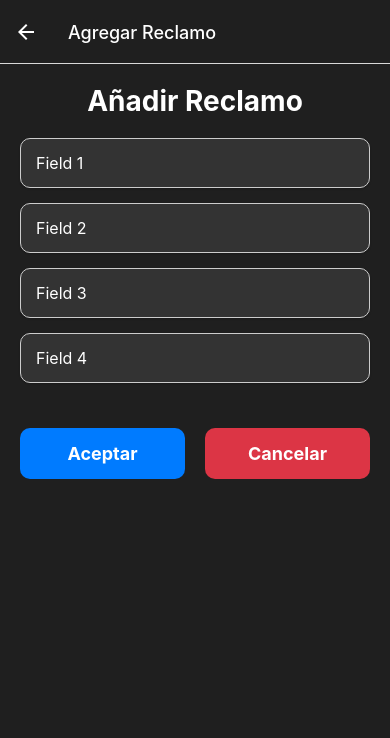
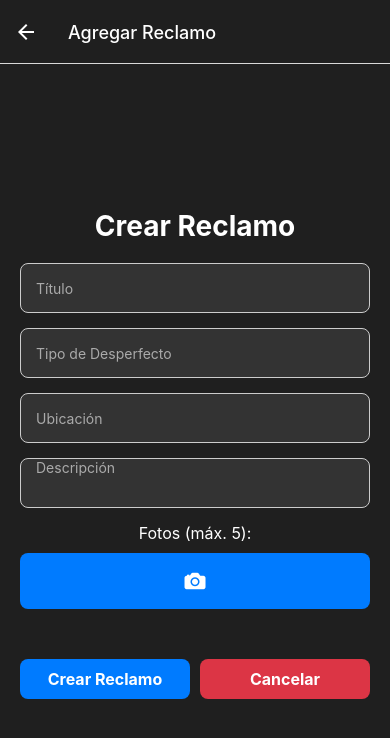
Before and after one commit to KanyeIsTheGoat/godio, a React Native app: screen /AddReclamo in a window 390 px wide. Shown: the top 738 px of the page. Built offline with nearby package versions, Linux system fonts and the light colour scheme.

Commit message:
campos modificados y todo en spanish

```diff
--- a/screens/AddDenunciaScreen.jsx
+++ b/screens/AddDenunciaScreen.jsx
@@ -111,7 +111,7 @@ const AddDenunciaScreen = ({ navigation }) => {
 
   return (
     <View style={styles.container}>
-      <Text style={styles.title}>Añadir Denuncia</Text>
+      <Text style={styles.title}>Crear Denuncia</Text>
       <TextInput
         style={styles.input}
         placeholder="Causa"
--- a/screens/AddPromotionScreen.jsx
+++ b/screens/AddPromotionScreen.jsx
@@ -32,7 +32,7 @@ const AddPromotionScreen = ({ navigation }) => {
 
     return (
       <ScrollView contentContainerStyle={styles.container}>
-      <Text style={styles.title}>Añadir Promoción</Text>
+        <Text style={styles.title}>Crear Promoción</Text>
         <TextInput
           style={styles.input}
           placeholder="Título"
@@ -91,7 +91,7 @@ const AddPromotionScreen = ({ navigation }) => {
         </TouchableOpacity>
         <View style={styles.buttonContainer}>
           <TouchableOpacity style={styles.buttonAccept} onPress={handleAccept}>
-          <Text style={styles.buttonText}>Añadir Promoción</Text>
+            <Text style={styles.buttonText}>Crear Promoción</Text>
           </TouchableOpacity>
           <TouchableOpacity style={styles.buttonCancel} onPress={handleCancel}>
             <Text style={styles.buttonText}>Cancelar</Text>
--- a/screens/AddReclamoScreen.jsx
+++ b/screens/AddReclamoScreen.jsx
@@ -1,54 +1,71 @@
 import React, { useState } from 'react';
 import { View, Text, TextInput, StyleSheet, TouchableOpacity, Alert, ScrollView } from 'react-native';
+import { Ionicons } from '@expo/vector-icons';
 
 const AddReclamoScreen = ({ navigation }) => {
-  const [field1, setField1] = useState('');
-  const [field2, setField2] = useState('');
-  const [field3, setField3] = useState('');
-  const [field4, setField4] = useState('');
+  const [title, setTitle] = useState('');
+  const [desperfectoType, setDesperfectoType] = useState('');
+  const [ubicacion, setUbicacion] = useState('');
+  const [description, setDescription] = useState('');
+  const [photos, setPhotos] = useState([]);
 
   const handleAccept = () => {
-    // Logica para guardar el reclamo (conectar con backend en el futuro)
-    const newReclamo = { field1, field2, field3, field4 };
-    console.log(newReclamo); // Enviar esto al backend más adelante
-    Alert.alert('Reclamo Added', 'The reclamo has been added successfully.');
-    navigation.goBack(); // Volver a la pantalla anterior
+    // Add logic to save the desperfecto
+    Alert.alert('Desperfecto Added', 'The desperfecto has been added successfully.');
+    navigation.goBack(); // Navigate back to the previous screen
   };
 
   const handleCancel = () => {
-    navigation.goBack(); // Volver a la pantalla anterior
+    navigation.goBack(); // Navigate back to the previous screen
+  };
+
+  const handleAddPhoto = () => {
+    if (photos.length < 5) {
+      // Logic to add a photo
+    } else {
+      Alert.alert('Maximum Reached', 'You can only add up to 5 photos.');
+    }
   };
 
   return (
     <ScrollView contentContainerStyle={styles.container}>
-      <Text style={styles.title}>Añadir Reclamo</Text>
+      <Text style={styles.title}>Crear Reclamo</Text>
       <TextInput
         style={styles.input}
-        placeholder="Field 1"
-        value={field1}
-        onChangeText={setField1}
+        placeholder="Título"
+        value={title}
+        onChangeText={setTitle}
+        placeholderTextColor="#AAAAAA"
       />
       <TextInput
         style={styles.input}
-        placeholder="Field 2"
-        value={field2}
-        onChangeText={setField2}
+        placeholder="Tipo de Desperfecto"
+        value={desperfectoType}
+        onChangeText={setDesperfectoType}
+        placeholderTextColor="#AAAAAA"
       />
       <TextInput
         style={styles.input}
-        placeholder="Field 3"
-        value={field3}
-        onChangeText={setField3}
+        placeholder="Ubicación"
+        value={ubicacion}
+        onChangeText={setUbicacion}
+        placeholderTextColor="#AAAAAA"
       />
       <TextInput
         style={styles.input}
-        placeholder="Field 4"
-        value={field4}
-        onChangeText={setField4}
+        placeholder="Descripción"
+        value={description}
+        onChangeText={setDescription}
+        multiline
+        placeholderTextColor="#AAAAAA"
       />
+      <Text style={styles.photoLabel}>Fotos (máx. 5):</Text>
+      <TouchableOpacity style={styles.photoButton} onPress={handleAddPhoto}>
+        <Ionicons name="camera" size={24} color="#FFFFFF" />
+      </TouchableOpacity>
       <View style={styles.buttonContainer}>
         <TouchableOpacity style={styles.buttonAccept} onPress={handleAccept}>
-          <Text style={styles.buttonText}>Aceptar</Text>
+          <Text style={styles.buttonText}>Crear Reclamo</Text>
         </TouchableOpacity>
         <TouchableOpacity style={styles.buttonCancel} onPress={handleCancel}>
           <Text style={styles.buttonText}>Cancelar</Text>
@@ -63,6 +80,7 @@ const styles = StyleSheet.create({
     flexGrow: 1,
     padding: 20,
     backgroundColor: '#1F1F1F',
+    justifyContent: 'center',
   },
   title: {
     fontSize: 28,
@@ -77,15 +95,23 @@ const styles = StyleSheet.create({
     borderWidth: 1,
     marginBottom: 15,
     paddingHorizontal: 15,
-    borderRadius: 10,
+    borderRadius: 8,
     backgroundColor: '#333333',
     color: '#FFFFFF',
+    textAlign: 'leftmargin',
+  },
+  photoLabel: {
     fontSize: 16,
-    shadowColor: '#000',
-    shadowOffset: { width: 0, height: 1 },
-    shadowOpacity: 0.2,
-    shadowRadius: 2,
-    elevation: 2,
+    color: '#FFFFFF',
+    marginBottom: 10,
+    textAlign: 'center',
+  },
+  photoButton: {
+    backgroundColor: '#007BFF',
+    padding: 15,
+    borderRadius: 8,
+    alignItems: 'center',
+    marginBottom: 20,
   },
   buttonContainer: {
     flexDirection: 'row',
@@ -94,25 +120,25 @@ const styles = StyleSheet.create({
   },
   buttonAccept: {
     backgroundColor: '#007BFF',
-    paddingVertical: 15,
-    paddingHorizontal: 30,
-    borderRadius: 10,
+    paddingVertical: 10,
+    paddingHorizontal: 20,
+    borderRadius: 8,
     alignItems: 'center',
     flex: 1,
-    marginRight: 10,
+    marginRight: 5,
   },
   buttonCancel: {
     backgroundColor: '#dc3545',
-    paddingVertical: 15,
-    paddingHorizontal: 30,
-    borderRadius: 10,
+    paddingVertical: 10,
+    paddingHorizontal: 20,
+    borderRadius: 8,
     alignItems: 'center',
     flex: 1,
-    marginLeft: 10,
+    marginLeft: 5,
   },
   buttonText: {
-    color: '#fff',
-    fontSize: 18,
+    color: '#FFFFFF',
+    fontSize: 16,
     fontWeight: 'bold',
   },
 });
--- a/screens/LoginScreen.jsx
+++ b/screens/LoginScreen.jsx
@@ -7,8 +7,8 @@ const LoginScreen = ({ navigation }) => {
 
   return (
     <View style={styles.container}>
-      <Text style={styles.title}>Sign In</Text>
-      <Text style={styles.subtitle}>Please fill up email and password to log in to your account</Text>
+      <Text style={styles.title}>Iniciar Sesión</Text>
+      <Text style={styles.subtitle}>Ingrese su mail y contraseña</Text>
       <TextInput
         style={styles.input}
         placeholder="Email"
@@ -26,10 +26,10 @@ const LoginScreen = ({ navigation }) => {
         secureTextEntry
       />
       <TouchableOpacity style={styles.button} onPress={() => navigation.navigate('Home')}>
-        <Text style={styles.buttonText}>Sign In</Text>
+        <Text style={styles.buttonText}>Iniciar Sesión</Text>
       </TouchableOpacity>
       <TouchableOpacity onPress={() => navigation.navigate('Register')}>
-        <Text style={styles.signUp}>Sign up</Text>
+        <Text style={styles.signUp}>Registrarse</Text>
       </TouchableOpacity>
     </View>
   );
--- a/screens/NotificationsScreen.jsx
+++ b/screens/NotificationsScreen.jsx
@@ -19,7 +19,7 @@ const NotificationsScreen = () => {
 
   return (
     <View style={styles.container}>
-      <Text style={styles.title}>Notifications</Text>
+      <Text style={styles.title}>Notificaciones</Text>
       <FlatList
         data={notifications}
         renderItem={renderNotificationItem}
--- a/screens/UserInfoScreen.jsx
+++ b/screens/UserInfoScreen.jsx
@@ -15,9 +15,9 @@ const UserInfoScreen = ({ navigation }) => {
 
   return (
     <ScrollView contentContainerStyle={styles.container}>
-      <Text style={styles.title}>User Profile</Text>
+      <Text style={styles.title}>Perfil</Text>
       <View style={styles.detailContainer}>
-        <Text style={styles.label}>Name:</Text>
+        <Text style={styles.label}>Nombre:</Text>
         <Text style={styles.value}>{user.name}</Text>
       </View>
       <View style={styles.detailContainer}>
@@ -37,7 +37,7 @@ const UserInfoScreen = ({ navigation }) => {
         <Text style={styles.buttonText}>Mis Reclamos</Text>
       </TouchableOpacity>
       <TouchableOpacity style={styles.buttonLogout} onPress={handleLogout}>
-        <Text style={styles.buttonText}>Log Out</Text>
+        <Text style={styles.buttonText}>Cerrar Sesión</Text>
       </TouchableOpacity>
     </ScrollView>
   );
```
Also changed, not shown: screens/RegistrationScreen.jsx (+6 -6 lines). Lines whose indentation alone changed are shown as unchanged.
